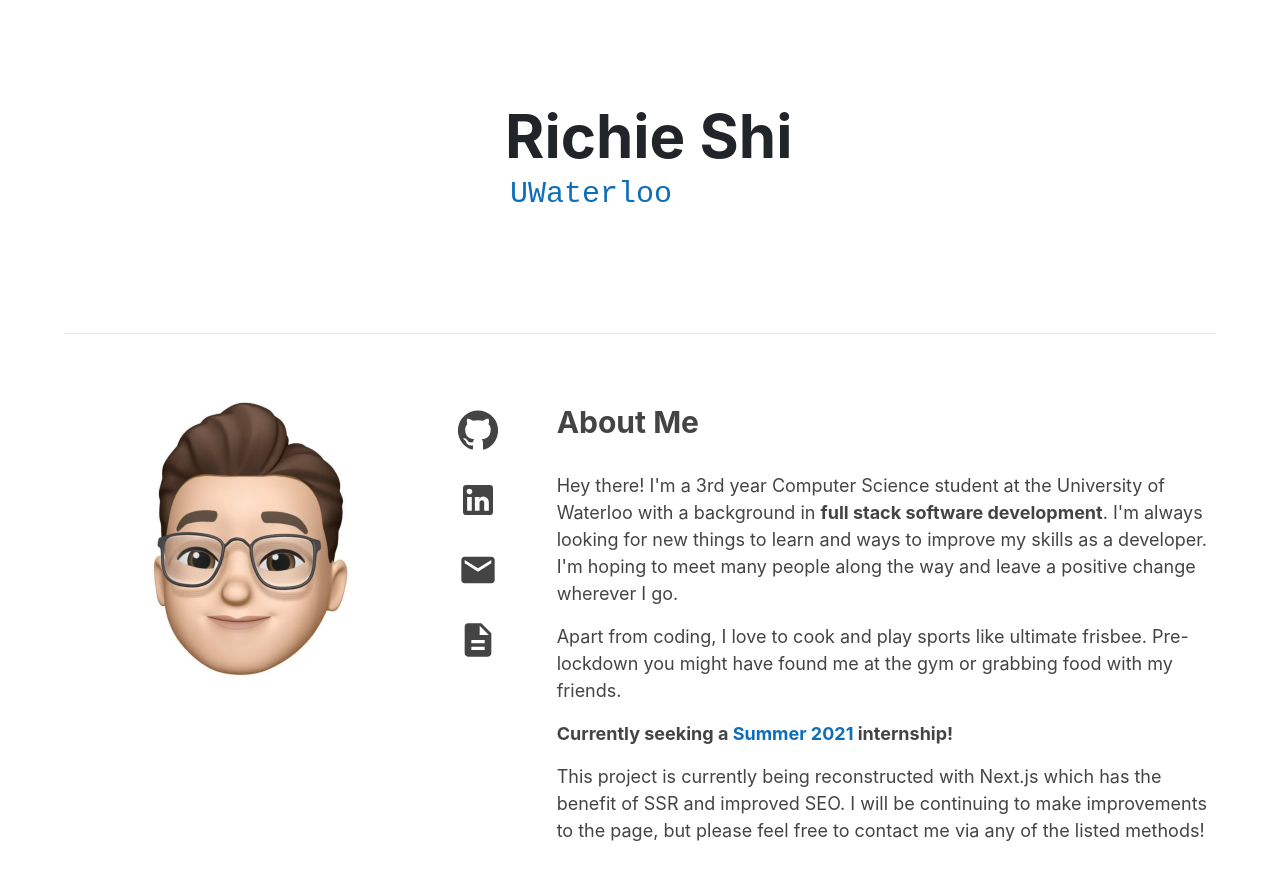
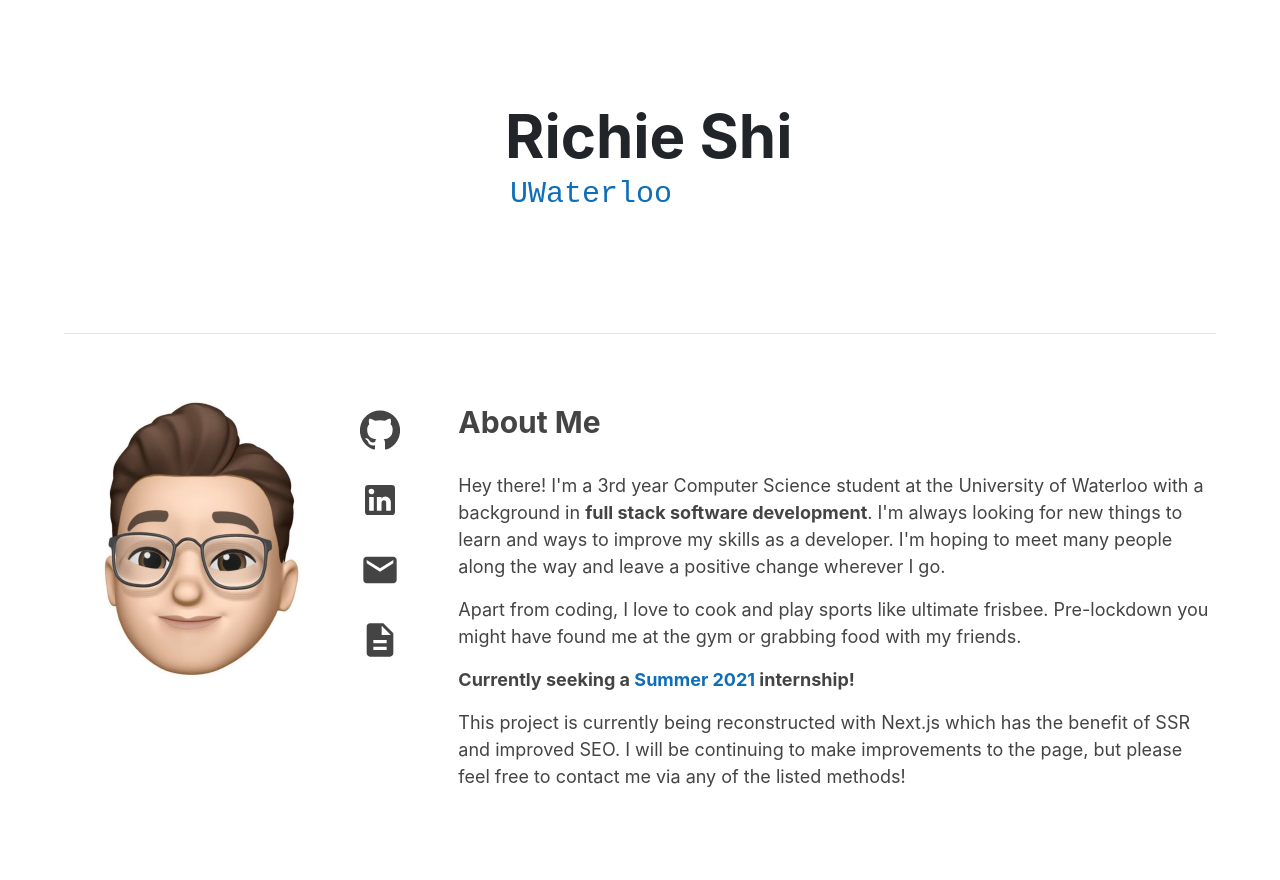
Before and after one commit to rhjshi/my-website, a Next.js app: page / in a window 1280 px wide. Shown: the top 880 px of the page. After the commit the page ends 856 px from the top, so only its background shows below. Built offline with nearby package versions, Linux system fonts and the light colour scheme.

Commit message:
fix responsiveness issue

```diff
--- a/components/AboutMe.js
+++ b/components/AboutMe.js
@@ -7,7 +7,7 @@ const AboutMe = () => {
     <div className='about-me-container'>
       <Container fluid>
         <Row>
-          <Col md='4'>
+          <Col md='12' lg='3'>
             <div className='animoji-avatar'>
               <Image
                 src='/animoji.png'
@@ -17,10 +17,10 @@ const AboutMe = () => {
               />
             </div>
           </Col>
-          <Col md='1' style={{ paddingRight: '50px' }}>
+          <Col md='2' lg='1' style={{ paddingRight: '50px' }}>
             <ContactList/>
           </Col>
-          <Col md='7'>
+          <Col md='10' lg='8'>
             <Container fluid>
               <Row className='section-title'>About Me</Row>
               <br/>
```
